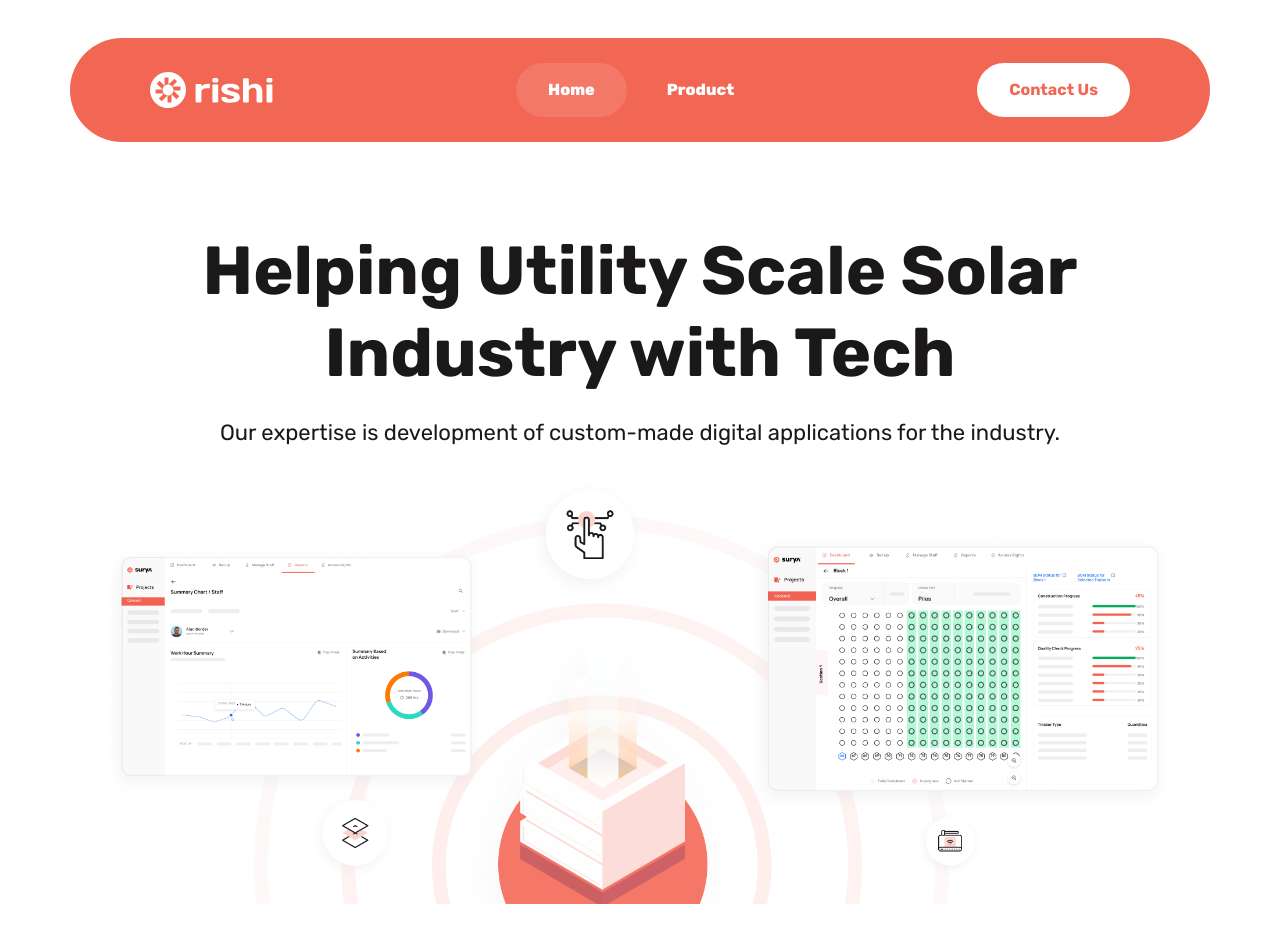
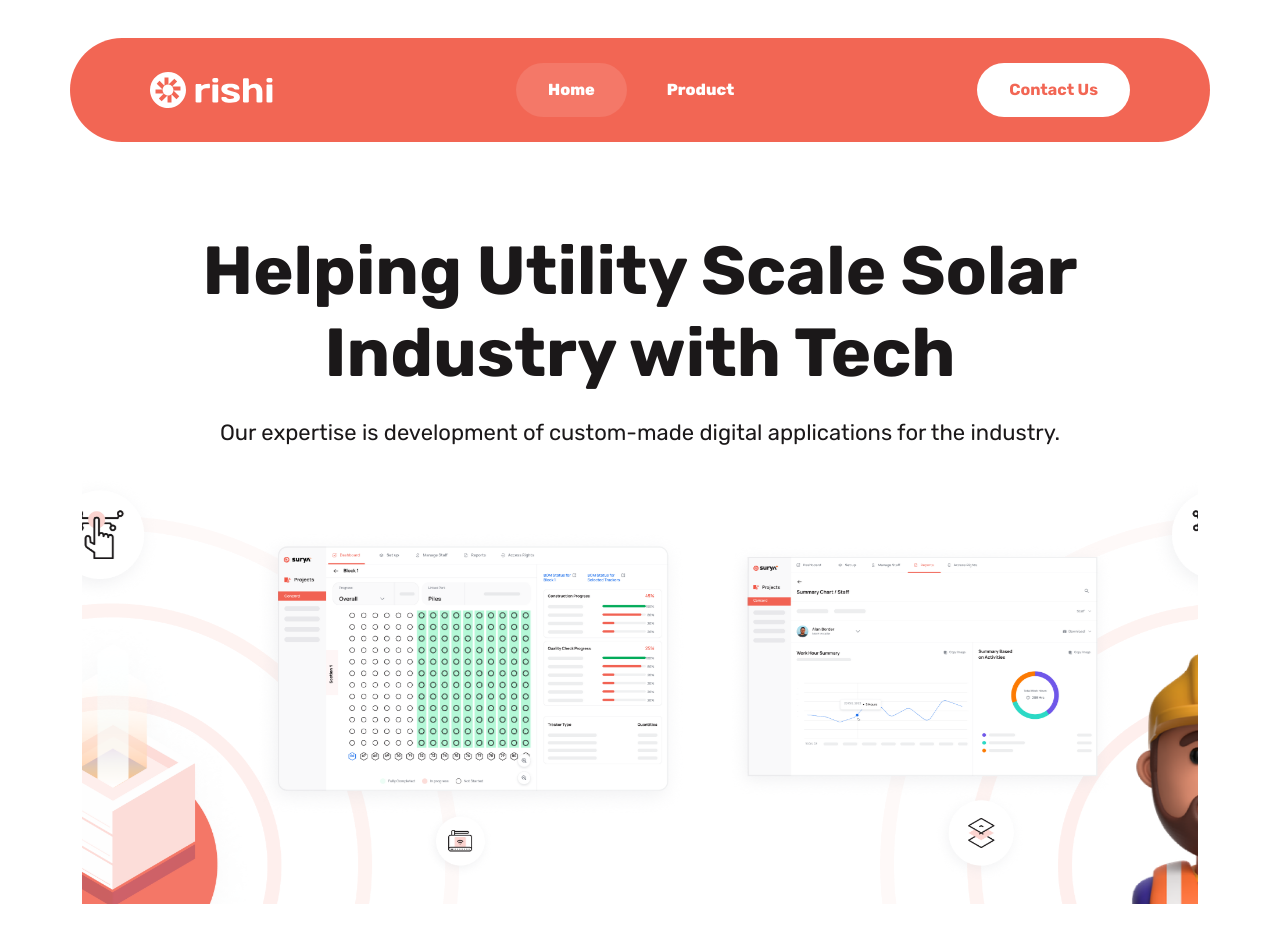
Before and after one commit to yadhu621/rishi-company-website, a React (Create React App) app: page / in a window 1280 px wide. Shown: the top 952 px of the page. Built offline with nearby package versions, Linux system fonts and the light colour scheme.

Commit message:
home animation done

```diff
--- a/package.json
+++ b/package.json
@@ -12,6 +12,7 @@
     "@testing-library/user-event": "^13.5.0",
     "font-awesome-icons": "^1.6.0",
     "react": "^18.2.0",
+    "react-animations": "^1.0.0",
     "react-bootstrap": "^2.7.0",
     "react-dom": "^18.2.0",
     "react-router-dom": "^6.6.1",
--- a/src/Components/Home.js
+++ b/src/Components/Home.js
@@ -21,6 +21,7 @@ export default function Home() {
                         </div>
                         <div className="header__img mt-4">
                             <img src="./images/home1.png" alt="" />
+                            <img src="./images/home2.png" alt="" />
                         </div>
                     </div>
                 </div>
--- a/src/Components/Product.js
+++ b/src/Components/Product.js
@@ -1,6 +1,8 @@
 import React from 'react'
 import Footer from '../Partials/Footer'
 import Header from '../Partials/Header'
+
+import { fadeIn, slideInDown } from 'react-animations'
 
 export default function Product() {
   return (
--- a/src/Styles/global.css
+++ b/src/Styles/global.css
@@ -86,7 +86,32 @@ textarea {
     flex-direction: column;
     align-items: center;
     margin-top: 80px;
+    overflow: hidden;
+
 }
+
+.header__img
+{
+    width: 100%;
+    display: flex;
+    animation: slide 20s infinite;
+}
+
+@keyframes slide{
+    0%{
+        transform: translateX(0);
+    }
+    25%{
+        transform: translateX(0);
+    }
+    50%{
+        transform: translateX(-100%);
+    }
+    100%{
+        transform: translateX(-100%);
+    }
+}
+
 .product--container
 {
     margin-top: 130px;
```
Also changed, not shown: public/images/home2.png, 1 other file (tests, documents, lock files or other folders).
